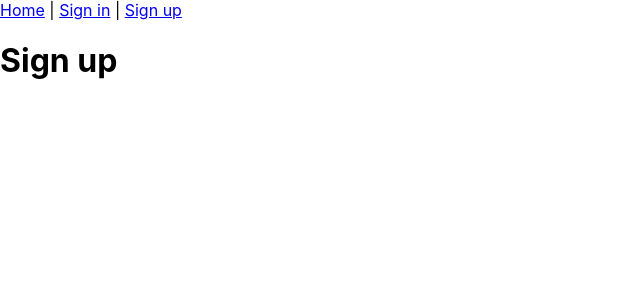
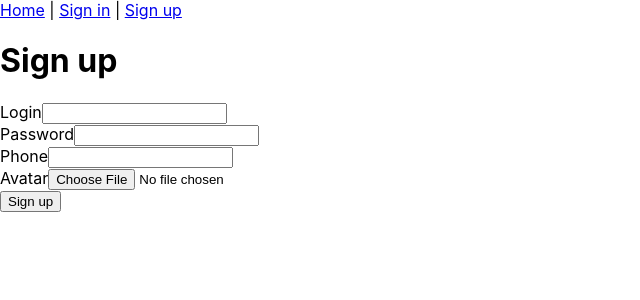
Before and after one commit to Kam9521/kodilla-classifieds, a React (Create React App) app in the folder client/: page /signup in a window 1280 px wide. Shown: the top 300 px of the page, without its empty margins (0-640 px from the left). Built offline with nearby package versions, Linux system fonts and the light colour scheme; no server answers.

Commit message:
Add registration and ad creation

```diff
--- a/client/src/components/Header.js
+++ b/client/src/components/Header.js
@@ -28,6 +28,9 @@ const Header = () => {
 
         {isLogged ? (
           <>
+            <Link to="/ads/add">Add ad</Link>
+
+            {" | "}
             <span>Logged as: {user.login}</span>
 
             {" | "}
--- a/client/src/pages/AdAdd.js
+++ b/client/src/pages/AdAdd.js
@@ -1,5 +1,130 @@
+import { useEffect, useState } from "react";
+import { useSelector } from "react-redux";
+import { useNavigate } from "react-router-dom";
+
+import { API_URL } from "../config";
+import { getIsLogged } from "../redux/userRedux";
+
 const AdAdd = () => {
-  return <h1>Add ad</h1>;
+  const navigate = useNavigate();
+  const isLogged = useSelector(getIsLogged);
+
+  const [title, setTitle] = useState("");
+  const [content, setContent] = useState("");
+  const [price, setPrice] = useState("");
+  const [location, setLocation] = useState("");
+  const [image, setImage] = useState(null);
+
+  const [error, setError] = useState("");
+
+  useEffect(() => {
+    if (!isLogged) {
+      navigate("/");
+    }
+  }, [isLogged, navigate]);
+
+  const handleSubmit = async (e) => {
+    e.preventDefault();
+
+    setError("");
+
+    const formData = new FormData();
+
+    formData.append("title", title);
+    formData.append("content", content);
+    formData.append("price", price);
+    formData.append("location", location);
+    formData.append("image", image);
+
+    try {
+      const response = await fetch(`${API_URL}/api/ads`, {
+        method: "POST",
+        credentials: "include",
+        body: formData,
+      });
+
+      const data = await response.json();
+
+      if (!response.ok) {
+        throw new Error(data.message || "Failed to add ad");
+      }
+
+      navigate("/");
+    } catch (err) {
+      setError(err.message);
+    }
+  };
+
+  if (!isLogged) {
+    return null;
+  }
+
+  return (
+    <div>
+      <h1>Add ad</h1>
+
+      {error && <p>{error}</p>}
+
+      <form onSubmit={handleSubmit}>
+        <div>
+          <label htmlFor="title">Title</label>
+          <input
+            id="title"
+            type="text"
+            value={title}
+            onChange={(e) => setTitle(e.target.value)}
+            required
+          />
+        </div>
+
+        <div>
+          <label htmlFor="content">Description</label>
+          <textarea
+            id="content"
+            value={content}
+            onChange={(e) => setContent(e.target.value)}
+            required
+          />
+        </div>
+
+        <div>
+          <label htmlFor="price">Price</label>
+          <input
+            id="price"
+            type="number"
+            min="0"
+            value={price}
+            onChange={(e) => setPrice(e.target.value)}
+            required
+          />
+        </div>
+
+        <div>
+          <label htmlFor="location">Location</label>
+          <input
+            id="location"
+            type="text"
+            value={location}
+            onChange={(e) => setLocation(e.target.value)}
+            required
+          />
+        </div>
+
+        <div>
+          <label htmlFor="image">Image</label>
+          <input
+            id="image"
+            type="file"
+            accept="image/*"
+            onChange={(e) => setImage(e.target.files[0])}
+            required
+          />
+        </div>
+
+        <button type="submit">Add ad</button>
+      </form>
+    </div>
+  );
 };
 
 export default AdAdd;
--- a/client/src/pages/SignUp.js
+++ b/client/src/pages/SignUp.js
@@ -1,5 +1,108 @@
+import { useState } from "react";
+
+import { API_URL } from "../config";
+
 const SignUp = () => {
-  return <h1>Sign up</h1>;
+  const [login, setLogin] = useState("");
+  const [password, setPassword] = useState("");
+  const [phone, setPhone] = useState("");
+  const [avatar, setAvatar] = useState(null);
+
+  const [error, setError] = useState("");
+  const [message, setMessage] = useState("");
+
+  const handleSubmit = async (e) => {
+    e.preventDefault();
+
+    setError("");
+    setMessage("");
+
+    const formData = new FormData();
+
+    formData.append("login", login);
+    formData.append("password", password);
+    formData.append("phone", phone);
+    formData.append("avatar", avatar);
+
+    try {
+      const response = await fetch(`${API_URL}/auth/register`, {
+        method: "POST",
+        body: formData,
+      });
+
+      const data = await response.json();
+
+      if (!response.ok) {
+        throw new Error(data.message || "Registration failed");
+      }
+
+      setMessage("Registration successful. You can now sign in.");
+
+      setLogin("");
+      setPassword("");
+      setPhone("");
+      setAvatar(null);
+    } catch (err) {
+      setError(err.message);
+    }
+  };
+
+  return (
+    <div>
+      <h1>Sign up</h1>
+
+      {error && <p>{error}</p>}
+      {message && <p>{message}</p>}
+
+      <form onSubmit={handleSubmit}>
+        <div>
+          <label htmlFor="login">Login</label>
+          <input
+            id="login"
+            type="text"
+            value={login}
+            onChange={(e) => setLogin(e.target.value)}
+            required
+          />
+        </div>
+
+        <div>
+          <label htmlFor="password">Password</label>
+          <input
+            id="password"
+            type="password"
+            value={password}
+            onChange={(e) => setPassword(e.target.value)}
+            required
+          />
+        </div>
+
+        <div>
+          <label htmlFor="phone">Phone</label>
+          <input
+            id="phone"
+            type="text"
+            value={phone}
+            onChange={(e) => setPhone(e.target.value)}
+            required
+          />
+        </div>
+
+        <div>
+          <label htmlFor="avatar">Avatar</label>
+          <input
+            id="avatar"
+            type="file"
+            accept="image/*"
+            onChange={(e) => setAvatar(e.target.files[0])}
+            required
+          />
+        </div>
+
+        <button type="submit">Sign up</button>
+      </form>
+    </div>
+  );
 };
 
 export default SignUp;
```
